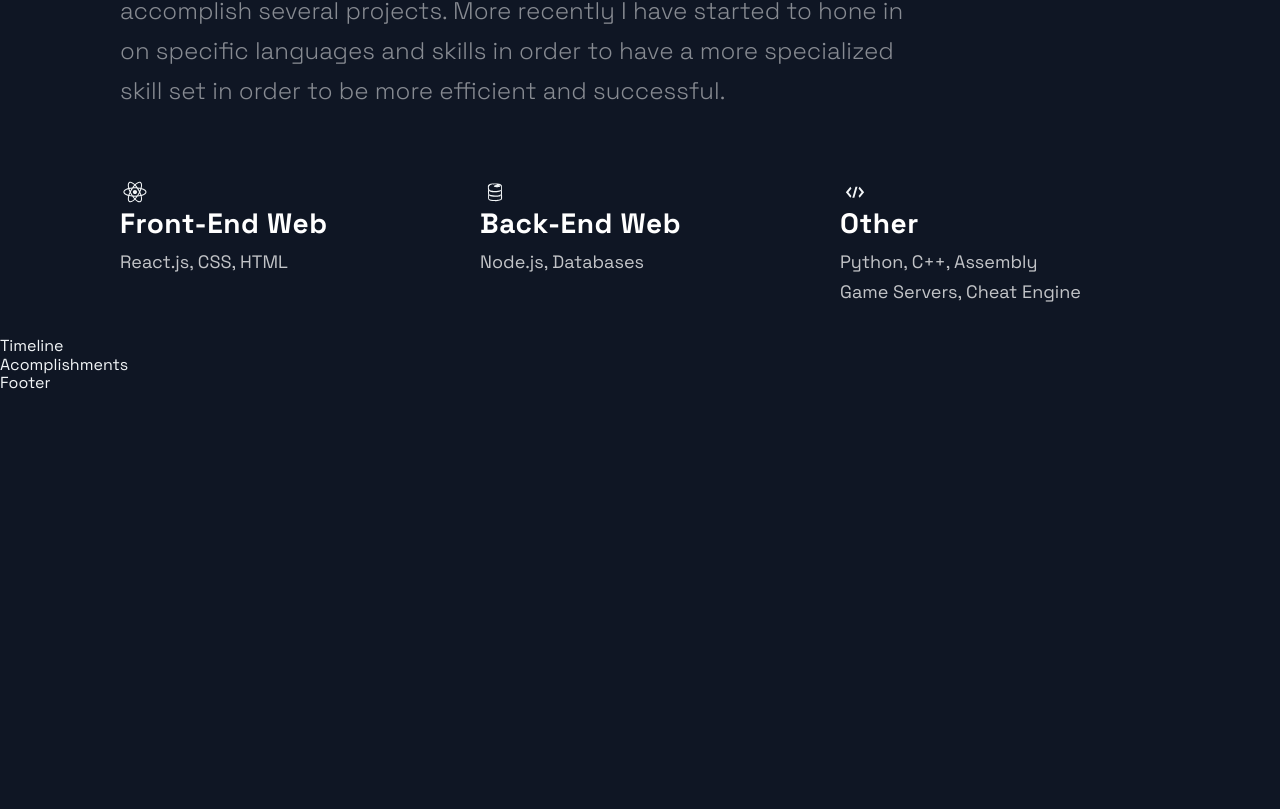
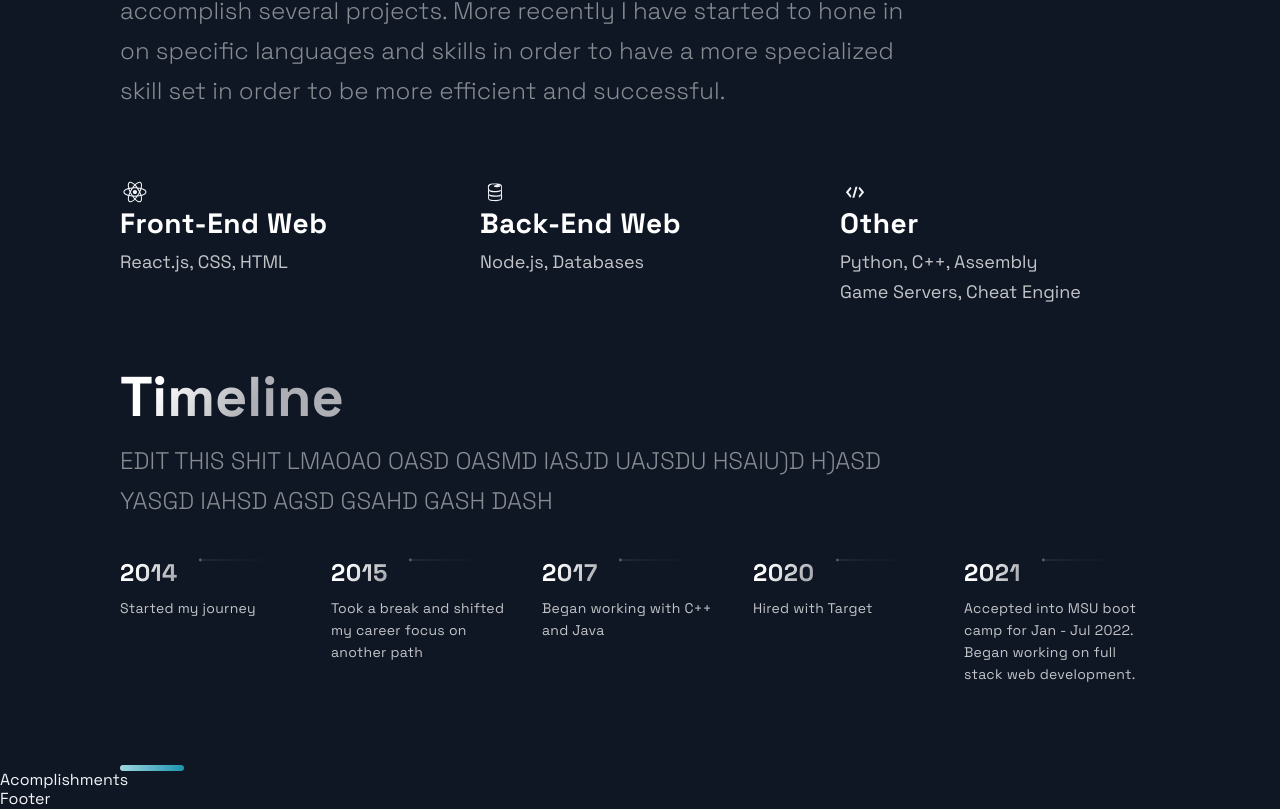
Before and after one commit to Anjato/website-portfolio, a Next.js app: page / in a window 1280 px wide. Shown: the part 2544-3353 px from the top of the page. Before the commit the page ends 2937 px from the top, so only its background shows below. Built offline with nearby package versions, Linux system fonts and the light colour scheme.

Commit message:
updating Timeline section

```diff
--- a/src/components/TimeLine/TimeLine.js
+++ b/src/components/TimeLine/TimeLine.js
@@ -7,45 +7,111 @@
 const TOTAL_CAROUSEL_COUNT = TimeLineData.length;
 
 const Timeline = () => {
-  // const [activeItem, setActiveItem] = useState(0);
-  // const carouselRef = useRef();
+   const [activeItem, setActiveItem] = useState(0);
+   const carouselRef = useRef();
 
-  // const scroll = (node, left) => {
-  //   return node.scrollTo({ left, behavior: 'smooth' });
-  // }
+  const scroll = (node, left) => {
+    return node.scrollTo({ left, behavior: 'smooth' });
+  }
 
-  // const handleClick = (e, i) => {
-  //   e.preventDefault();
+   const handleClick = (e, i) => {
+    e.preventDefault();
 
-  //   if (carouselRef.current) {
-  //     const scrollLeft = Math.floor(carouselRef.current.scrollWidth * 0.7 * (i / TimeLineData.length));
+    if (carouselRef.current) {
+      const scrollLeft = Math.floor(carouselRef.current.scrollWidth * 0.7 * (i / TimeLineData.length));
 
-  //     scroll(carouselRef.current, scrollLeft);
-  //   }
-  // }
+      scroll(carouselRef.current, scrollLeft);
+    }
+  }
 
-  // const handleScroll = () => {
-  //   if (carouselRef.current) {
-  //     const index = Math.round((carouselRef.current.scrollLeft / (carouselRef.current.scrollWidth * 0.7)) * TimeLineData.length);
+  const handleScroll = () => {
+    if (carouselRef.current) {
+      const index = Math.round((carouselRef.current.scrollLeft / (carouselRef.current.scrollWidth * 0.7)) * TimeLineData.length);
 
-  //     setActiveItem(index);
-  //   }
-  // }
+      setActiveItem(index);
+    }
+  }
 
-  // // snap back to beginning of scroll when window is resized
-  // // avoids a bug where content is covered up if coming from smaller screen
-  // useEffect(() => {
-  //   const handleResize = () => {
-  //     scroll(carouselRef.current, 0);
-  //   }
+  // snap back to beginning of scroll when window is resized
+  // avoids a bug where content is covered up if coming from smaller screen
+  useEffect(() => {
+    const handleResize = () => {
+      scroll(carouselRef.current, 0);
+    }
 
-  //   window.addEventListener('resize', handleResize);
-  // }, []);
+    window.addEventListener('resize', handleResize);
+  }, []);
 
   return (
-    <div>
-      Timeline
-    </div>
+    <Section id={"about"}>
+        <SectionTitle>Timeline</SectionTitle>
+        <SectionText>
+            EDIT THIS SHIT LMAOAO OASD OASMD IASJD UAJSDU HSAIU)D H)ASD YASGD IAHSD AGSD GSAHD GASH DASH
+        </SectionText>
+        <CarouselContainer ref={carouselRef} onScroll={handleScroll}>
+            <>
+                {TimeLineData.map((item, index) => (
+                    <CarouselMobileScrollNode key={index} final={index === TOTAL_CAROUSEL_COUNT - 1}>
+                        <CarouselItem
+                            index={index}
+                            id={`carousel__item-${index}`}
+                            active={activeItem}
+                            onClick={(e) => handleClick(e, index)}
+                            >
+                            <CarouselItemTitle>
+                                {item.year}
+                                <CarouselItemImg
+                                    width="208"
+                                    height="6"
+                                    viewBox="0 0 208 6"
+                                    fill="none"
+                                    xmlns="http://www.w3.org/2000/svg">
+                                    <path
+                                        fillRule="evenodd"
+                                        clipRule="evenodd"
+                                        d="M2.5 5.5C3.88071 5.5 5 4.38071 5 3V3.5L208 3.50002V2.50002L5 2.5V3C5 1.61929 3.88071 0.5 2.5 0.5C1.11929 0.5 0 1.61929 0 3C0 4.38071 1.11929 5.5 2.5 5.5Z"
+                                        fill="url(#paint0_linear)"
+                                        fillOpacity="0.33"
+                                    />
+                                    <defs>
+                                        <linearGradient
+                                            id="paint0_linear"
+                                            x1="-4.30412e-10"
+                                            y1="0.5"
+                                            x2="208"
+                                            y2="0.500295"
+                                            gradientUnits="userSpaceOnUse">
+                                            <stop stopColor="white" />
+                                            <stop
+                                                offset="0.79478"
+                                                stopColor="white"
+                                                stopOpacity="0"
+                                            />
+                                        </linearGradient>
+                                    </defs>
+                                </CarouselItemImg>
+                            </CarouselItemTitle>
+                            <CarouselItemText>{item.text}</CarouselItemText>
+                        </CarouselItem>
+                    </CarouselMobileScrollNode>
+                ))}
+            </>
+        </CarouselContainer>
+        <CarouselButtons>
+            {TimeLineData.map((item, index) => (
+                <CarouselButton
+                key={index}
+                index={index}
+                active={activeItem}
+                onClick={(e) => handleClick(e, index)}
+                type={"button"}
+                >
+                    <CarouselButtonDot active={activeItem}/>
+                </CarouselButton>
+            ))}
+        </CarouselButtons>
+        <SectionDivider/>
+    </Section>
   );
 };
 
```
